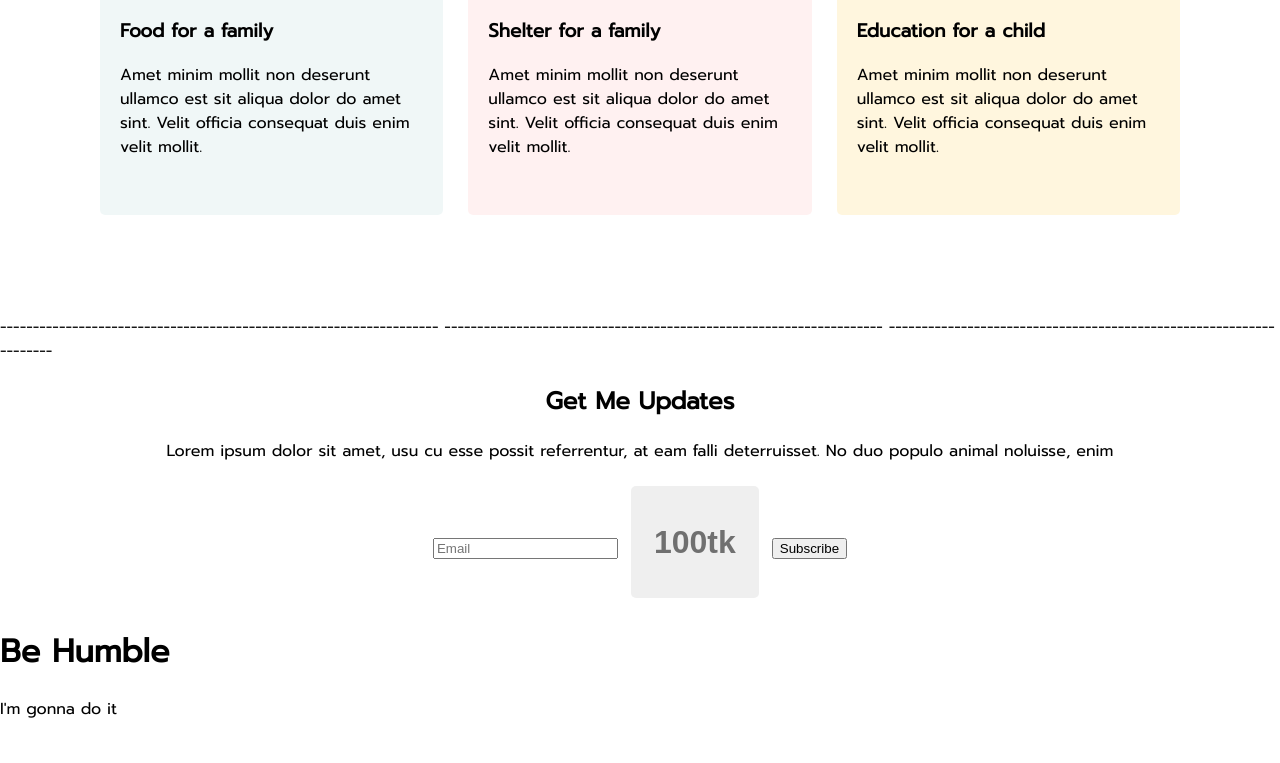
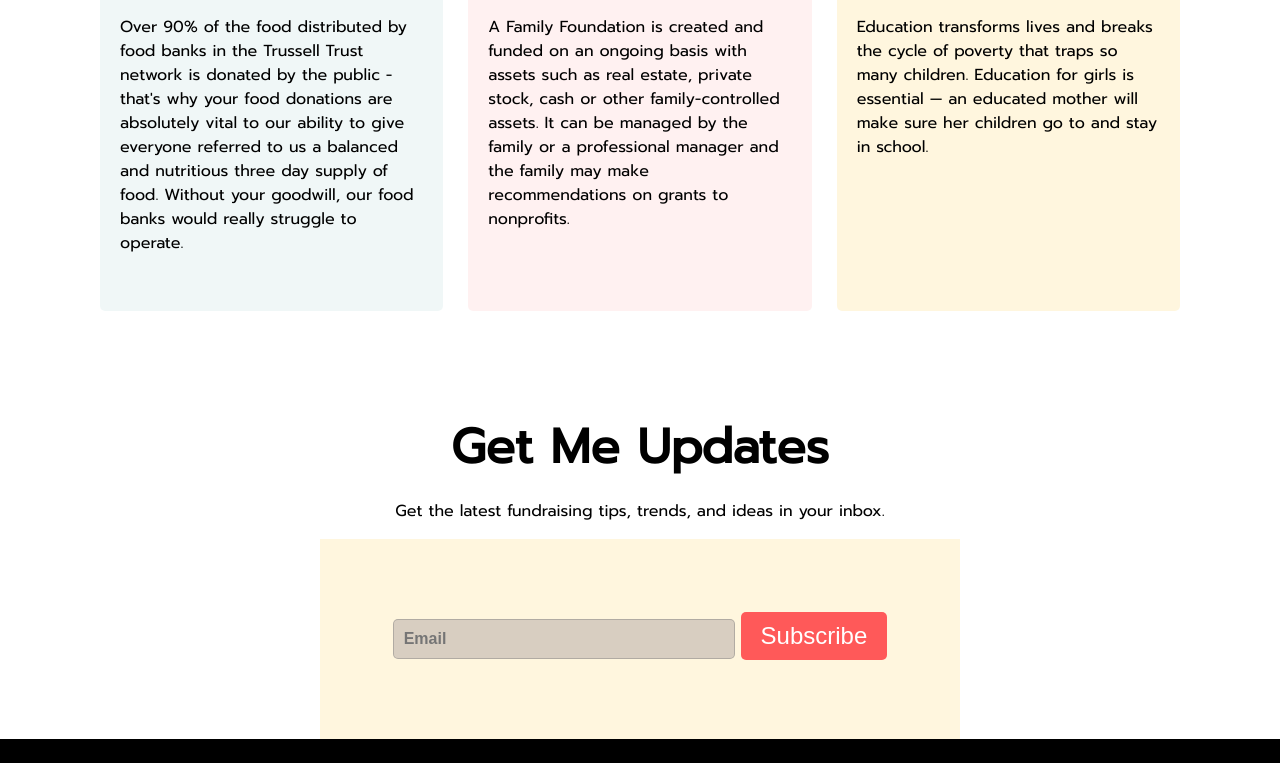
Before and after one commit to mdmmalamin/DonationTime, a plain HTML site: page index.html in a window 1280 px wide. Shown: the part 1801-2564 px from the top of the page. Before the commit the page ends 2538 px from the top, so only its background shows below. Drawn offline with Linux system fonts and the light colour scheme.

Commit message:
main target done

```diff
--- a/index.html
+++ b/index.html
@@ -8,13 +8,14 @@
     <link rel="preconnect" href="https://fonts.googleapis.com">
     <link rel="preconnect" href="https://fonts.gstatic.com" crossorigin>
     <link href="https://fonts.googleapis.com/css2?family=Prompt&display=swap" rel="stylesheet">
+    <link rel="shortcut icon" href="images/dt-logo.png" type="image/x-icon">
     <link rel="stylesheet" href="style.css">
 </head>
 <body>
     <!-- Header Section Start -->
     <section class="header-section">
         <h1>Let's Help Those Who Are More In Need</h1>
-        <p>Lorem ipsum dolor sit amet, usu cu esse possit referrentur, at eam falli deterruisset. No duo populo animal noluisse, enim</p>
+        <p>Take immediate steps to save flood victims in Sylhet region.</p>
         <div>
              <a href="#">Donate Now</a>
         </div>
@@ -28,11 +29,11 @@
             <p class="para-color">Support all the urgent humanitarian needs of the Bangladeshi Donate Time.</p>
         </div>
         <div>
-            <button class="btn">100tk</button>
-            <button class="btn selected">200tk</button>
-            <button class="btn">500tk</button>
-            <button class="btn">1000tk</button>
-            <button class="btn">5000tk</button>
+            <button type="button" value="100" class="btn">100tk</button>
+            <button type="button" value="200" class="btn selected">200tk</button>
+            <button type="button" value="500" class="btn">500tk</button>
+            <button type="button" value="1000" class="btn">1000tk</button>
+            <button type="button" value="5000" class="btn">5000tk</button>
         </div>
         <form action="#" class="input-form">
             <input type="number" min="10" placeholder="Other Amount (Taka)" id="input-amount">
@@ -53,17 +54,17 @@
                 <div class="one-third" id="food">
                     <img src="images/svg/food.svg" alt="">
                     <h3>Food for a family</h3>
-                    <p>Amet minim mollit non deserunt ullamco est sit aliqua dolor do amet sint. Velit officia consequat duis enim velit mollit.</p>
+                    <p>Over 90% of the food distributed by food banks in the Trussell Trust network is donated by the public - that's why your food donations are absolutely vital to our ability to give everyone referred to us a balanced and nutritious three day supply of food. Without your goodwill, our food banks would really struggle to operate.</p>
                 </div>
                 <div class="one-third" id="family">
                     <img src="images/svg/family.svg" alt="">
                     <h3>Shelter for a family</h3>
-                    <p>Amet minim mollit non deserunt ullamco est sit aliqua dolor do amet sint. Velit officia consequat duis enim velit mollit.</p>
+                    <p>A Family Foundation is created and funded on an ongoing basis with assets such as real estate, private stock, cash or other family-controlled assets. It can be managed by the family or a professional manager and the family may make recommendations on grants to nonprofits.</p>
                 </div>
                 <div class="one-third" id="edu">
                     <img src="images/svg/edu.svg" alt="">
                     <h3>Education for a child</h3>
-                    <p>Amet minim mollit non deserunt ullamco est sit aliqua dolor do amet sint. Velit officia consequat duis enim velit mollit.</p>
+                    <p>Education transforms lives and breaks the cycle of poverty that traps so many children. Education for girls is essential — an educated mother will make sure her  children go to and stay in school.</p>
                 </div>
             </div>
         </div>
@@ -71,30 +72,33 @@
     <!-- Donate Plan Section End-->
 
     <!-- something specile Start -->
-    -------------------------------------------------------------------
-    -------------------------------------------------------------------
-    -------------------------------------------------------------------
+
+
+
+
+
+
+
     <!-- something specile End -->
 
     <!-- Get Email Start -->
     <section class="subs-section">
         <div>
             <h1>Get Me Updates</h1>
-            <p>Lorem ipsum dolor sit amet, usu cu esse possit referrentur, at eam falli
-            deterruisset. No duo populo animal noluisse, enim</p>
+            <p>Get the latest fundraising tips, trends, and ideas in your inbox.</p>
         </div>
-        <form action="">
-            <input type="email" placeholder="Email">
-            <input type="button" value="100tk" class="btn">
-            <button>Subscribe</button>
+        <form action="#" id="form-bg">
+            <input type="email" placeholder="Email" id="input-email">
+            <button type="button" id="btn-subs">Subscribe</button>
         </form>
     </section>
     <!-- Get Email End -->
 
     <!-- Footer Start -->
     <footer class="footer-section">
-        <h1>Be Humble</h1>
-        <p>I'm gonna do it</p>
+        <img src="images/dt-logo.png" alt="logo">
+        <h1>Donation Time</h1>
+        <p>Always give without remembering and always receive without forgetting.</p>
     </footer>
     <!-- Footer End -->
 </body>
--- a/style.css
+++ b/style.css
@@ -107,6 +107,7 @@ body{
     width: 20%;
 }
 .one-third{
+    width: 30%;
     padding: 40px 20px;
     border-radius: 5px;
 }
@@ -121,9 +122,60 @@ body{
     background-color: #ffecb877;
 }
 /* Donate plan Section End */
+
+/* Get Me Updates */
 .subs-section{
     text-align: center;
+    margin: 0 25%;
 }
+.subs-section  h1{
+    font-size: 48px;
+    margin-bottom: 15px;
+}
+#form-bg{
+
+    background-color: #ffecb877;
+    padding: 50px 0;
+}
+#input-email{
+    text-align: left;
+    background-color: #aa9f9f75;
+    font-size: 16px;
+    font-weight: 600;
+    width: 50%;
+    border:none;
+    border: 1px solid #70707060;
+    border-radius: 5px;
+    padding: 10px;
+    margin: 30px 0;
+}
+#btn-subs{
+    font-size: 1.5rem;
+    color: white;
+    border: none;
+    border-radius: 5px;
+    background-color: #FF5959;
+    padding: 10px 20px;
+    margin: 0;
+}
+
+/* Get Me Updates */
+
 /* Footer Section Start */
+.footer-section{
+    background-color: black;
+    color: white;
+    text-align: center;
+    padding-top: 30px;
+    padding-bottom: 30px;
+    bottom: 30px;
+}
+.footer-section h1{
+    margin: 0;
+}
 
+.footer-section img{
+    width: 100px;
+    height: auto;
+}
 /* Footer Section End */
```
Also changed, not shown: images/dt-logo.png (added), images/svg/dt-logo.svg (added).
